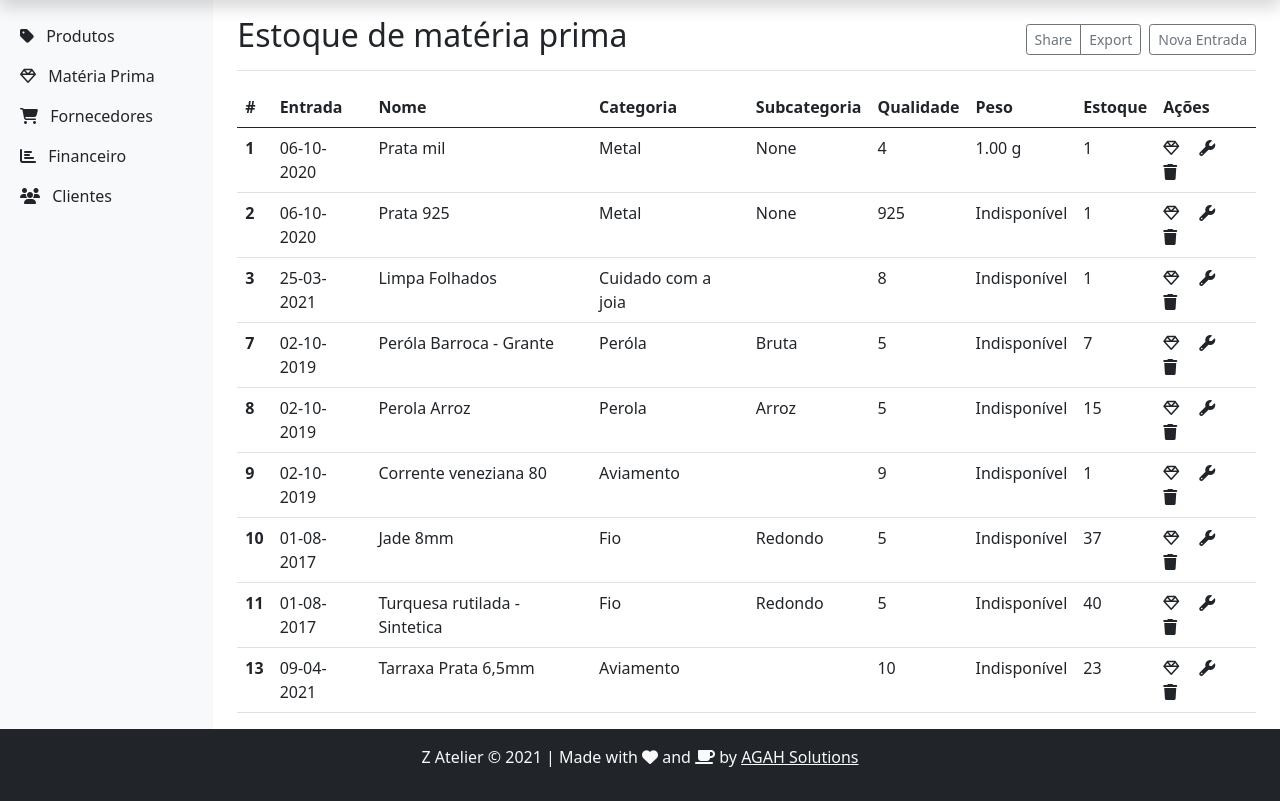
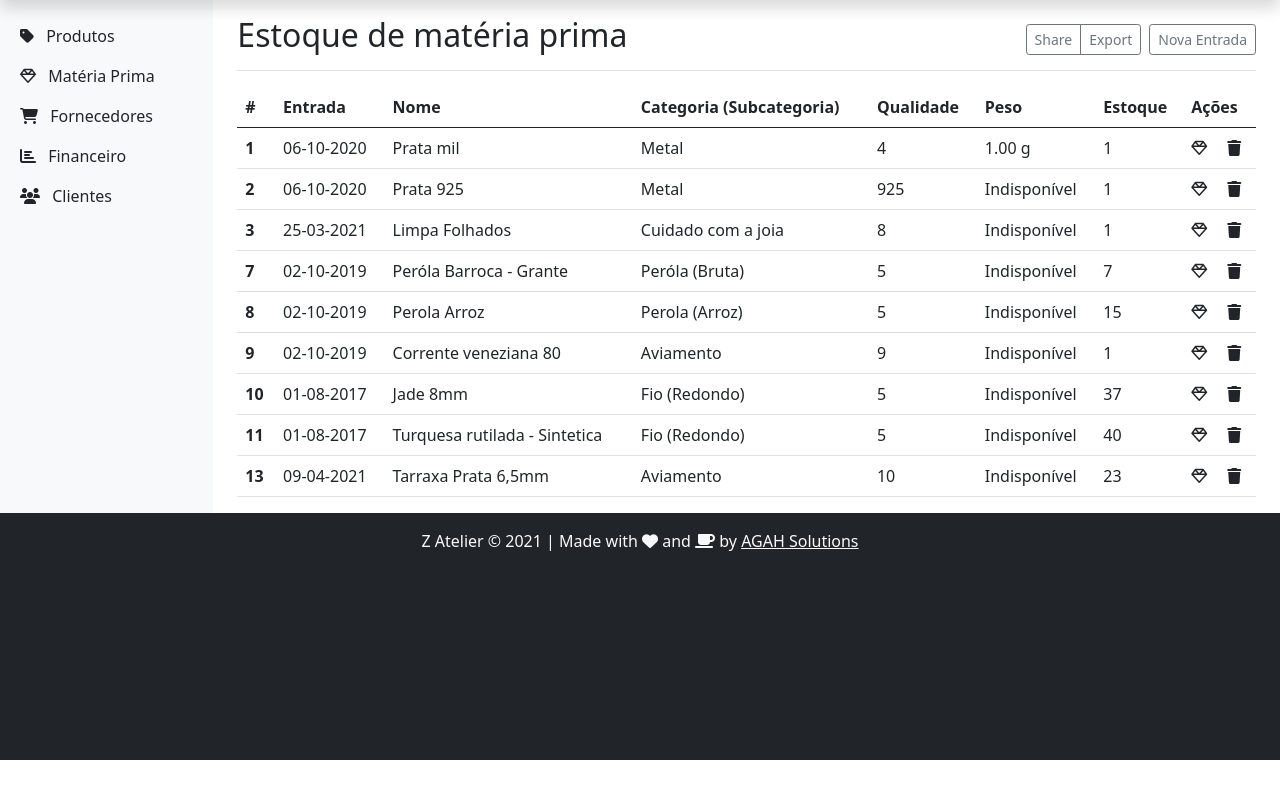
Before and after one commit to h-zanetti/jewelry-manager, a Django app: page /materiais/ in a window 1280 px wide. Shown: the part 40-841 px from the top of the page. After the commit the page ends 800 px from the top, so only its background shows below. Run offline with Django 3.2, Linux system fonts and the light colour scheme; the visitor is signed in with stand-in values (Sample User, id 1); data comes from the database, SQL or seed files in the repository; some libraries are stand-ins or nearby versions.

Commit message:
Melhorada a visualização de Matérias Primas close #89

```diff
--- a/webdev/materiais/templates/materiais/entradas.html
+++ b/webdev/materiais/templates/materiais/entradas.html
@@ -1,5 +1,6 @@
 {% extends 'base.html' %}
 {% load bootstrap5 %}
+{% load humanize %}
 
 {% block content %}
 
@@ -37,7 +38,7 @@
                 <td>{{ entrada.data }}</td>
                 <td>{{ entrada.fornecedor.nome }}</td>
                 <td>{{ entrada.unidades }}</td>
-                <td>{{ entrada.total_pago }}</td>
+                <td>R$ {{ entrada.total_pago|intcomma }}</td>
                 <td>
                     <ul class="list-inline m-0">
                         <li class="list-inline-item me-3">
--- a/webdev/materiais/templates/materiais/estoque_materiais.html
+++ b/webdev/materiais/templates/materiais/estoque_materiais.html
@@ -25,8 +25,7 @@
                 <th>#</th>
                 <th>Entrada</th>
                 <th>Nome</th>
-                <th>Categoria</th>
-                <th>Subcategoria</th>
+                <th>Categoria (Subcategoria)</th>
                 <th>Qualidade</th>
                 <th>Peso</th>
                 <th>Estoque</th>
@@ -37,10 +36,14 @@
             {% for material in materiais %}
             <tr>
                 <th scope="col">{{ material.id }}</th>
-                <td>{{ material.entrada.data|date:"d-m-Y" }}</td>
+                <td>{{ material.entrada.data|date:"d-m-Y"|default:"Indisponível" }}</td>
                 <td>{{ material.nome }}</td>
-                <td>{{ material.categoria }}</td>
-                <td>{{ material.subcategoria }}</td>
+                <td>
+                    {{ material.categoria }}
+                    {% if material.subcategoria %}
+                        ({{ material.subcategoria|default:"Nenhuma" }})
+                    {% endif %}
+                </td>
                 <td>{{ material.qualidade }}</td>
                 <td>{{ material.get_peso }}</td>
                 <td>{{ material.unidades }}</td>
@@ -107,14 +110,13 @@
                                             </div>
                                         </div>
                                         <div class="modal-footer">
-                                            <button type="button" class="btn btn-secondary" data-bs-dismiss="modal">Fechar</button>
+                                                <a href="{% url 'materiais:editar_material' material.id %}" class="btn btn-primary">Editar</a>
+                                                <button type="button" class="btn btn-secondary" data-bs-dismiss="modal">Fechar</button>
+                                            </div>
                                         </div>
                                     </div>
                                 </div>
                             </div>
-                        </li>
-                        <li class="list-inline-item me-3">
-                            <a href="{% url 'materiais:editar_material' material.id %}"><i class="fas fa-wrench link-dark"></i></a>
                         </li>
                         <li class="list-inline-item">
                             <form action="{% url 'materiais:deletar_material' material.id %}" method="POST">
@@ -127,7 +129,7 @@
                                         <div class="modal-content">
                                             <div class="modal-header">
                                                 <h1 class="modal-title display-6" id="modelDeletarMaterial{{ material.id }}Label">
-                                                    Deletar <strong>{{ material.nome }} #{{ material.id }}</strong>
+                                                    <strong>Deletar {{ material.nome }} #{{ material.id }}</strong>
                                                 </h1>
                                                 <button type="button" class="btn-close" data-bs-dismiss="modal" aria-label="Close"></button>
                                             </div>
@@ -142,7 +144,6 @@
                                             </div>
                                             <div class="modal-footer">
                                                 <button type="button" class="btn btn-secondary" data-bs-dismiss="modal">Fechar</button>
-                                                <button type="submit" class="btn btn-danger">Deletar</button>
                                             </div>
                                         </div>
                                     </div>
```
